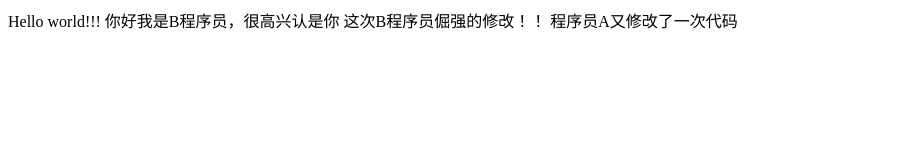
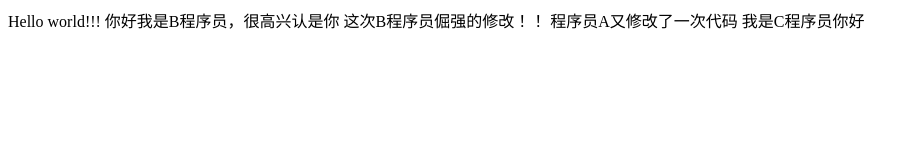
Before and after one commit to zy-future999/TestGitHubA, a plain HTML site: page index.html in a window 1280 px wide. Shown: the whole page, without its empty margins (0-918 px from the left). Drawn offline with Linux system fonts and the light colour scheme.

Commit message:
C程序员的提交

```diff
--- a/index.html
+++ b/index.html
@@ -10,7 +10,7 @@
 
 		这次B程序员倔强的修改！！
 		程序员A又修改了一次代码
-
+		我是C程序员你好
 
 	</body>
 </html>
```
